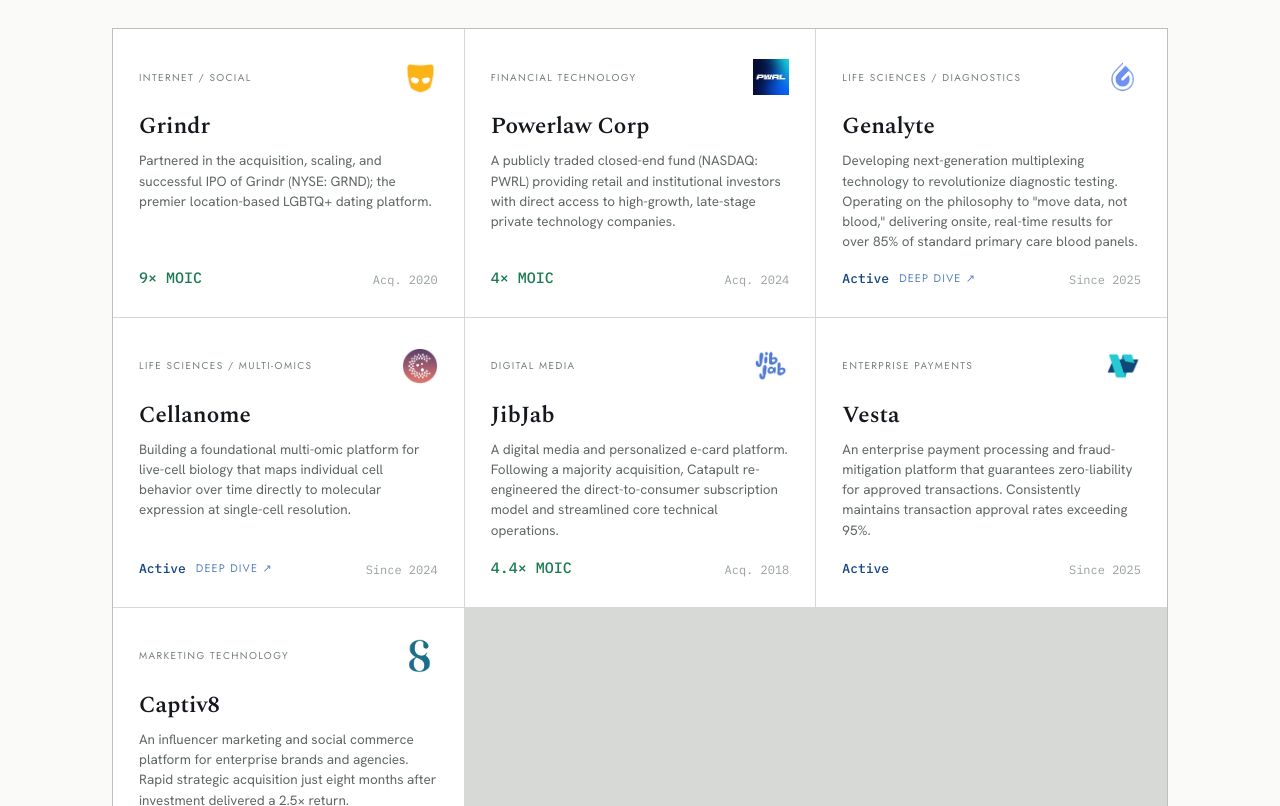
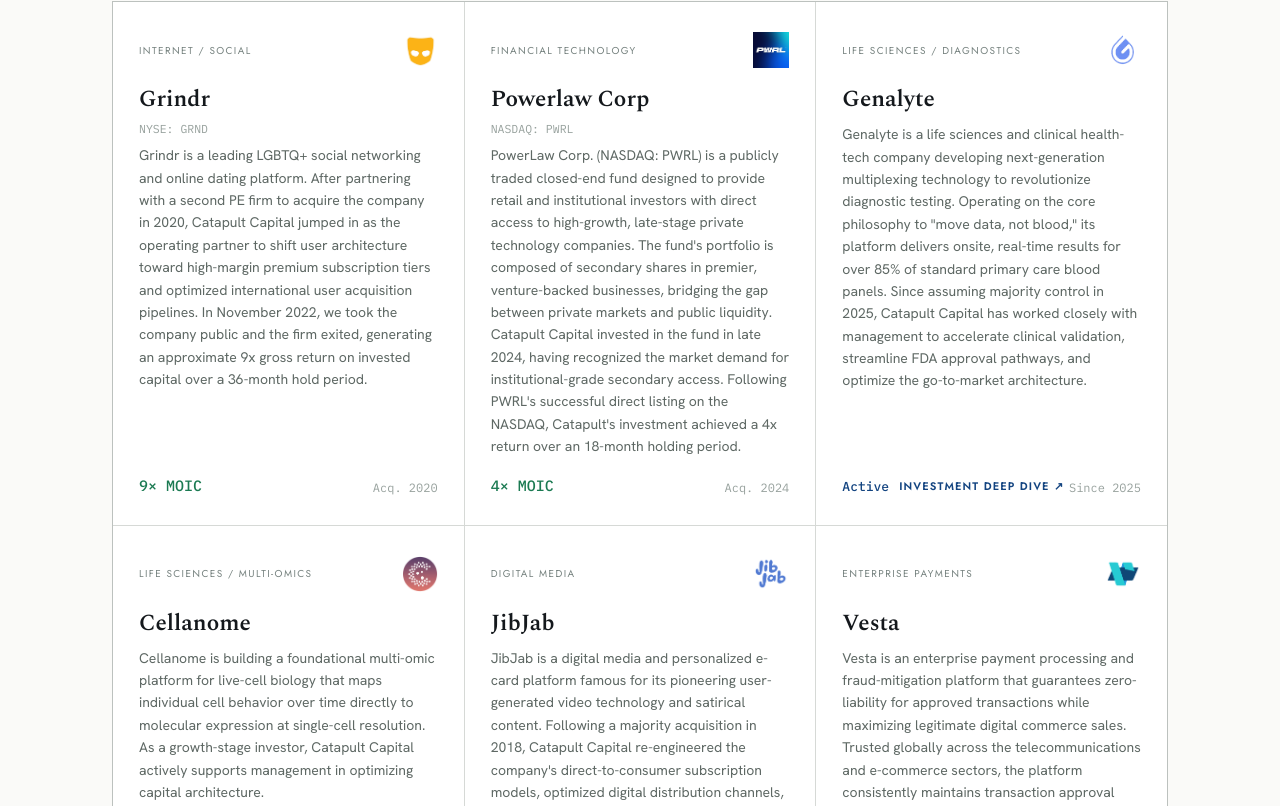
Before and after one commit to jeffbonforte/catapult-capital, a Next.js app: page / in a window 1280 px wide. Shown: the part 2374-3180 px from the top of the page. Built offline with nearby package versions, Linux system fonts and the light colour scheme.

Commit message:
Remove company modal; show full investment text on cards, deep dive links go direct
https://claude.ai/code/session_01WFuQoHcX8MmH3XoVWK7WQa

```diff
--- a/app/page.tsx
+++ b/app/page.tsx
@@ -48,7 +48,6 @@ interface Company {
   ticker?: string;
   deepDive?: string;
   logo?: string;
-  detail?: string;
 }
 
 /* ---- Nav ---- */
@@ -193,52 +192,45 @@ function StatBand() {
 }
 
 /* ---- Portfolio ---- */
-function Portfolio({ onSelect }: { onSelect: (c: Company) => void }) {
+function Portfolio() {
   const cos: Company[] = [
     {
       co: 'Grindr', sector: 'Internet / Social', status: 'exited', moic: '9×', year: '2020',
-      desc: 'Partnered in the acquisition, scaling, and successful IPO of Grindr (NYSE: GRND); the premier location-based LGBTQ+ dating platform.',
-      detail: 'Grindr is a leading LGBTQ+ social networking and online dating platform. After partnering with a second PE firm to acquire the company in 2020, Catapult Capital jumped in as the operating partner to shift user architecture toward high-margin premium subscription tiers and optimized international user acquisition pipelines. In November 2022, we took the company public and the firm exited, generating an approximate 9x gross return on invested capital over a 36-month hold period.',
+      desc: 'Grindr is a leading LGBTQ+ social networking and online dating platform. After partnering with a second PE firm to acquire the company in 2020, Catapult Capital jumped in as the operating partner to shift user architecture toward high-margin premium subscription tiers and optimized international user acquisition pipelines. In November 2022, we took the company public and the firm exited, generating an approximate 9x gross return on invested capital over a 36-month hold period.',
       ticker: 'NYSE: GRND',
       logo: '/assets/logo-grindr.png',
     },
     {
       co: 'Powerlaw Corp', sector: 'Financial Technology', status: 'exited', moic: '4×', year: '2024',
-      desc: 'A publicly traded closed-end fund (NASDAQ: PWRL) providing retail and institutional investors with direct access to high-growth, late-stage private technology companies.',
-      detail: 'PowerLaw Corp. (NASDAQ: PWRL) is a publicly traded closed-end fund designed to provide retail and institutional investors with direct access to high-growth, late-stage private technology companies. The fund\'s portfolio is composed of secondary shares in premier, venture-backed businesses, bridging the gap between private markets and public liquidity. Catapult Capital invested in the fund in late 2024, having recognized the market demand for institutional-grade secondary access. Following PWRL\'s successful direct listing on the NASDAQ, Catapult\'s investment achieved a 4x return over an 18-month holding period.',
+      desc: 'PowerLaw Corp. (NASDAQ: PWRL) is a publicly traded closed-end fund designed to provide retail and institutional investors with direct access to high-growth, late-stage private technology companies. The fund\'s portfolio is composed of secondary shares in premier, venture-backed businesses, bridging the gap between private markets and public liquidity. Catapult Capital invested in the fund in late 2024, having recognized the market demand for institutional-grade secondary access. Following PWRL\'s successful direct listing on the NASDAQ, Catapult\'s investment achieved a 4x return over an 18-month holding period.',
       ticker: 'NASDAQ: PWRL',
       logo: '/assets/logo-pwrl.png',
     },
     {
       co: 'Genalyte', sector: 'Life Sciences / Diagnostics', status: 'active', year: '2025',
-      desc: 'Developing next-generation multiplexing technology to revolutionize diagnostic testing. Operating on the philosophy to "move data, not blood," delivering onsite, real-time results for over 85% of standard primary care blood panels.',
+      desc: 'Genalyte is a life sciences and clinical health-tech company developing next-generation multiplexing technology to revolutionize diagnostic testing. Operating on the core philosophy to "move data, not blood," its platform delivers onsite, real-time results for over 85% of standard primary care blood panels. Since assuming majority control in 2025, Catapult Capital has worked closely with management to accelerate clinical validation, streamline FDA approval pathways, and optimize the go-to-market architecture.',
       deepDive: '/insights/genalyte',
       logo: '/assets/logo-genalyte.png',
-      detail: 'Genalyte is a life sciences and clinical health-tech company developing next-generation multiplexing technology to revolutionize diagnostic testing. Operating on the core philosophy to "move data, not blood," its platform delivers onsite, real-time results for over 85% of standard primary care blood panels. Since assuming majority control in 2025, Catapult Capital has worked closely with management to accelerate clinical validation, streamline FDA approval pathways, and optimize the go-to-market architecture.',
     },
     {
       co: 'Cellanome', sector: 'Life Sciences / Multi-omics', status: 'active', year: '2024',
-      desc: 'Building a foundational multi-omic platform for live-cell biology that maps individual cell behavior over time directly to molecular expression at single-cell resolution.',
+      desc: 'Cellanome is building a foundational multi-omic platform for live-cell biology that maps individual cell behavior over time directly to molecular expression at single-cell resolution. As a growth-stage investor, Catapult Capital actively supports management in optimizing capital architecture.',
       deepDive: '/insights/cellanome',
       logo: '/assets/logo-cellanome.png',
-      detail: 'Cellanome is building a foundational multi-omic platform for live-cell biology that maps individual cell behavior over time directly to molecular expression at single-cell resolution. As a growth-stage investor, Catapult Capital actively supports management in optimizing capital architecture.',
     },
     {
       co: 'JibJab', sector: 'Digital Media', status: 'exited', moic: '4.4×', year: '2018',
-      desc: 'A digital media and personalized e-card platform. Following a majority acquisition, Catapult re-engineered the direct-to-consumer subscription model and streamlined core technical operations.',
-      detail: 'JibJab is a digital media and personalized e-card platform famous for its pioneering user-generated video technology and satirical content. Following a majority acquisition in 2018, Catapult Capital re-engineered the company\'s direct-to-consumer subscription models, optimized digital distribution channels, and streamlined core technical operations. By modernizing the platform\'s scaling architecture, Catapult drove sustained profitability, culminating in a successful sale in 2026 that generated a 4.4x return on invested capital.',
+      desc: 'JibJab is a digital media and personalized e-card platform famous for its pioneering user-generated video technology and satirical content. Following a majority acquisition in 2018, Catapult Capital re-engineered the company\'s direct-to-consumer subscription models, optimized digital distribution channels, and streamlined core technical operations. By modernizing the platform\'s scaling architecture, Catapult drove sustained profitability, culminating in a successful sale in 2026 that generated a 4.4x return on invested capital.',
       logo: '/assets/logo-jibjab.png',
     },
     {
       co: 'Vesta', sector: 'Enterprise Payments', status: 'active', year: '2025',
-      desc: 'An enterprise payment processing and fraud-mitigation platform that guarantees zero-liability for approved transactions. Consistently maintains transaction approval rates exceeding 95%.',
-      detail: 'Vesta is an enterprise payment processing and fraud-mitigation platform that guarantees zero-liability for approved transactions while maximizing legitimate digital commerce sales. Trusted globally across the telecommunications and e-commerce sectors, the platform consistently maintains transaction approval rates exceeding 95%. Since investing in 2025, Catapult Capital has collaborated with management and syndicate partners to expand enterprise market share and accelerate high-margin product innovation.',
+      desc: 'Vesta is an enterprise payment processing and fraud-mitigation platform that guarantees zero-liability for approved transactions while maximizing legitimate digital commerce sales. Trusted globally across the telecommunications and e-commerce sectors, the platform consistently maintains transaction approval rates exceeding 95%. Since investing in 2025, Catapult Capital has collaborated with management and syndicate partners to expand enterprise market share and accelerate high-margin product innovation.',
       logo: '/assets/logo-vesta.png',
     },
     {
       co: 'Captiv8', sector: 'Marketing Technology', status: 'exited', moic: '2.5×', year: '2024',
-      desc: 'An influencer marketing and social commerce platform for enterprise brands and agencies. Rapid strategic acquisition just eight months after investment delivered a 2.5× return.',
-      detail: 'Captiv8 is an influencer marketing and social commerce platform providing enterprise brands and agencies with end-to-end infrastructure to discover creators, manage campaigns, and measure real-time ROI. Following a strategic investment in late 2024, Catapult Capital engaged immediately with management to sharpen commercial operations and optimize enterprise positioning, facilitating a rapid strategic acquisition just eight months later that delivered a 2.5x return on invested capital.',
+      desc: 'Captiv8 is an influencer marketing and social commerce platform providing enterprise brands and agencies with end-to-end infrastructure to discover creators, manage campaigns, and measure real-time ROI. Following a strategic investment in late 2024, Catapult Capital engaged immediately with management to sharpen commercial operations and optimize enterprise positioning, facilitating a rapid strategic acquisition just eight months later that delivered a 2.5x return on invested capital.',
       logo: '/assets/logo-captiv8.png',
     },
   ];
@@ -250,13 +242,14 @@ function Portfolio({ onSelect }: { onSelect: (c: Company) => void }) {
             <span className="eyebrow">Portfolio</span>
             <h2>A concentrated portfolio of market-defining companies.</h2>
             <p style={{fontFamily:'var(--font-serif)',fontWeight:300,fontSize:17,color:'var(--slate-600)',lineHeight:1.6,margin:'16px 0 0'}}>
-              Built on operational expertise and structural insight. Select a company to see how we engaged.
+              Built on operational expertise and structural insight.
             </p>
           </div>
         </div>
         <div className="pf-grid">
-          {cos.map(c => (
-            <div className="pf-cell" key={c.co} onClick={() => onSelect(c)}>
+          {cos.map(c => {
+            const inner = (
+              <>
                 <div>
                   <div style={{display:'flex',alignItems:'center',justifyContent:'space-between',marginBottom:14}}>
                     <div className="sector" style={{marginBottom:0}}>{c.sector}</div>
@@ -265,6 +258,7 @@ function Portfolio({ onSelect }: { onSelect: (c: Company) => void }) {
                     )}
                   </div>
                   <div className="co">{c.co}</div>
+                  {c.ticker && <div style={{fontFamily:'var(--font-mono)',fontSize:11.5,color:'var(--slate-400)',margin:'-2px 0 8px'}}>{c.ticker}</div>}
                   <div className="desc">{c.desc}</div>
                 </div>
                 <div className="foot">
@@ -273,14 +267,18 @@ function Portfolio({ onSelect }: { onSelect: (c: Company) => void }) {
                       ? <span className="moic">{c.moic} MOIC</span>
                       : <span style={{fontFamily:'var(--font-mono)',fontWeight:500,fontSize:13,color:'var(--navy-600)'}}>Active</span>
                     }
-                  {c.deepDive && <span style={{fontSize:11,fontFamily:'var(--font-brand)',textTransform:'uppercase',letterSpacing:'.1em',color:'var(--navy-400)'}}>Deep dive ↗</span>}
+                    {c.deepDive && <span style={{fontSize:11,fontFamily:'var(--font-brand)',textTransform:'uppercase',letterSpacing:'.1em',color:'var(--navy-600)',fontWeight:600}}>Investment deep dive ↗</span>}
                   </div>
                   <span className="year">
                     {c.status === 'exited' ? `Acq. ${c.year}` : `Since ${c.year}`}
                   </span>
                 </div>
-            </div>
-          ))}
+              </>
+            );
+            return c.deepDive
+              ? <a className="pf-cell" key={c.co} href={c.deepDive} style={{textDecoration:'none'}}>{inner}</a>
+              : <div className="pf-cell pf-cell--static" key={c.co}>{inner}</div>;
+          })}
         </div>
       </div>
     </section>
@@ -595,50 +593,10 @@ function RequestModal({ onClose }: { onClose: () => void }) {
   );
 }
 
-/* ---- Company Modal ---- */
-function CompanyModal({ company, onClose }: { company: Company | null; onClose: () => void }) {
-  if (!company) return null;
-  return (
-    <div className="scrim" onClick={onClose}>
-      <div className="modal" onClick={e => e.stopPropagation()} style={{maxWidth:520}}>
-        <div style={{display:'flex',alignItems:'flex-start',justifyContent:'space-between',gap:16,marginBottom:4}}>
-          <span className="eyebrow">{company.sector}</span>
-          {company.logo && <img src={company.logo} alt={company.co} style={{height:40,width:40,objectFit:'contain',flexShrink:0}} />}
-        </div>
-        <h3 style={{marginBottom:6}}>{company.co}</h3>
-        {company.ticker && <div style={{fontFamily:'var(--font-mono)',fontSize:12,color:'var(--slate-500)',marginBottom:12}}>{company.ticker}</div>}
-        <p style={{fontSize:15,color:'var(--slate-600)',lineHeight:1.65,marginTop:0}}>{company.detail ?? company.desc}</p>
-        <div style={{display:'flex',gap:0,borderTop:'1px solid var(--border)',marginTop:18}}>
-          {([
-            ['Invested', company.year],
-            ['Gross MOIC', company.moic ?? '—'],
-            ['Status', company.status === 'exited' ? 'Exited' : 'Active'],
-          ] as [string, string][]).map(([l, v]) => (
-            <div key={l} style={{flex:1,padding:'16px 0'}}>
-              <div style={{fontFamily:'var(--font-mono)',fontWeight:500,fontSize:20,color: v === 'Active' ? 'var(--navy-600)' : 'var(--ink)'}}>{v}</div>
-              <div style={{fontSize:11,color:'var(--slate-500)',marginTop:2}}>{l}</div>
-            </div>
-          ))}
-        </div>
-        <div style={{display:'flex',gap:10,marginTop:8,flexWrap:'wrap'}}>
-          {company.deepDive && (
-            <a href={company.deepDive}
-               style={{fontFamily:'var(--font-sans)',fontWeight:600,fontSize:14,color:'#fff',background:'var(--navy-600)',border:'1px solid transparent',borderRadius:6,padding:'10px 18px',textDecoration:'none',display:'inline-flex',alignItems:'center',gap:6}}>
-              Investment deep dive <IconArrowUpRight size={14} />
-            </a>
-          )}
-          <button className="btn btn-secondary" onClick={onClose}>Close</button>
-        </div>
-      </div>
-    </div>
-  );
-}
-
 /* ---- Page ---- */
 export default function Home() {
   const [scrolled, setScrolled] = useState(false);
   const [showRequest, setShowRequest] = useState(false);
-  const [selectedCompany, setSelectedCompany] = useState<Company | null>(null);
 
   useEffect(() => {
     const onScroll = () => setScrolled(window.scrollY > 40);
@@ -656,13 +614,12 @@ export default function Home() {
       <Hero onRequest={() => setShowRequest(true)} />
       <Strategy />
       <StatBand />
-      <Portfolio onSelect={setSelectedCompany} />
+      <Portfolio />
       <Team />
       <News />
       <CTA onRequest={() => setShowRequest(true)} />
       <Footer />
       {showRequest && <RequestModal onClose={() => setShowRequest(false)} />}
-      {selectedCompany && <CompanyModal company={selectedCompany} onClose={() => setSelectedCompany(null)} />}
     </div>
   );
 }
--- a/app/website.css
+++ b/app/website.css
@@ -69,7 +69,9 @@
 .pf-cell:hover{background:var(--navy-50)}
 .pf-cell .sector{font-family:var(--font-brand);text-transform:uppercase;letter-spacing:.14em;font-size:10px;color:var(--slate-500)}
 .pf-cell .co{font-family:var(--font-serif);font-weight:600;font-size:23px;margin:14px 0 6px;color:var(--ink)}
-.pf-cell .desc{font-size:13.5px;color:var(--slate-600);line-height:1.5}
+.pf-cell .desc{font-size:14px;color:var(--slate-600);line-height:1.6}
+.pf-cell--static{cursor:default}
+.pf-cell--static:hover{background:var(--white)}
 .pf-cell .foot{display:flex;justify-content:space-between;align-items:flex-end;margin-top:18px}
 .pf-cell .moic{font-family:var(--font-mono);font-weight:500;color:var(--gain);font-size:15px}
 .pf-cell .year{font-family:var(--font-mono);font-size:12px;color:var(--slate-400)}
```
Lines whose indentation alone changed are shown as unchanged.
